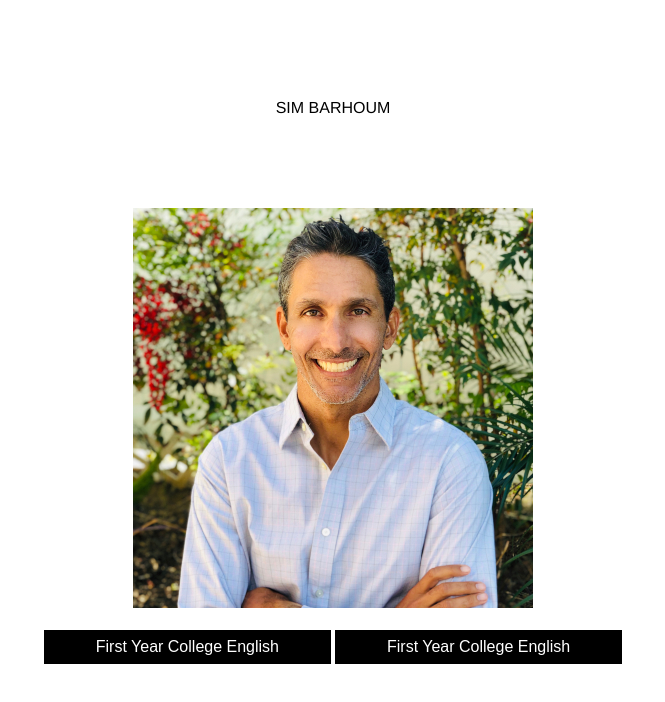
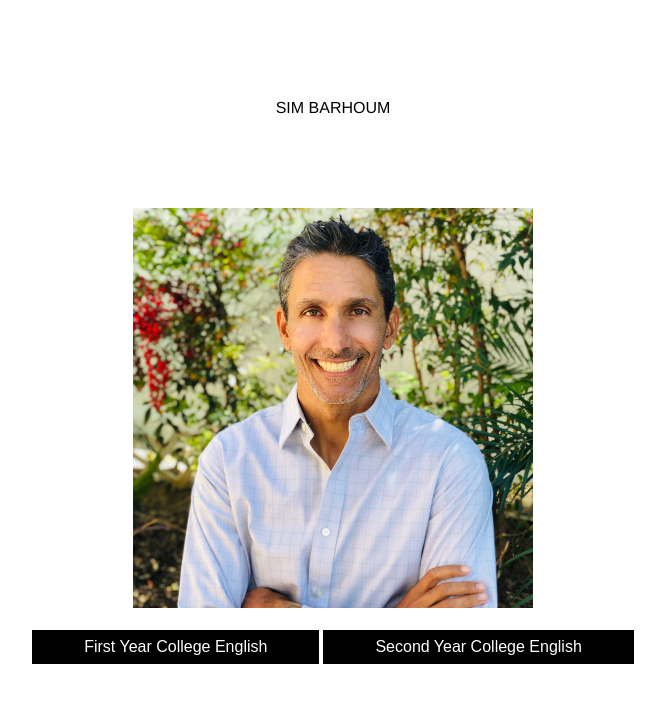
Before and after one commit to teachtogether/teachtogether.github.io, a plain HTML site: page index.html in a window 1280 px wide. Shown: the whole page, without its empty margins (307-972 px from the left). Drawn offline with Linux system fonts and the light colour scheme.

Commit message:
Update index.html

```diff
--- a/index.html
+++ b/index.html
@@ -55,7 +55,7 @@
 
     <div class="center2">
       <a href="http://google.com"><button class="button button1">First Year College English</button><a>
-      <a href="http://google.com"><button class="button button1">First Year College English</button><a>
+      <a href="http://google.com"><button class="button button1">Second Year College English</button><a>
     </div>
 
 
```
